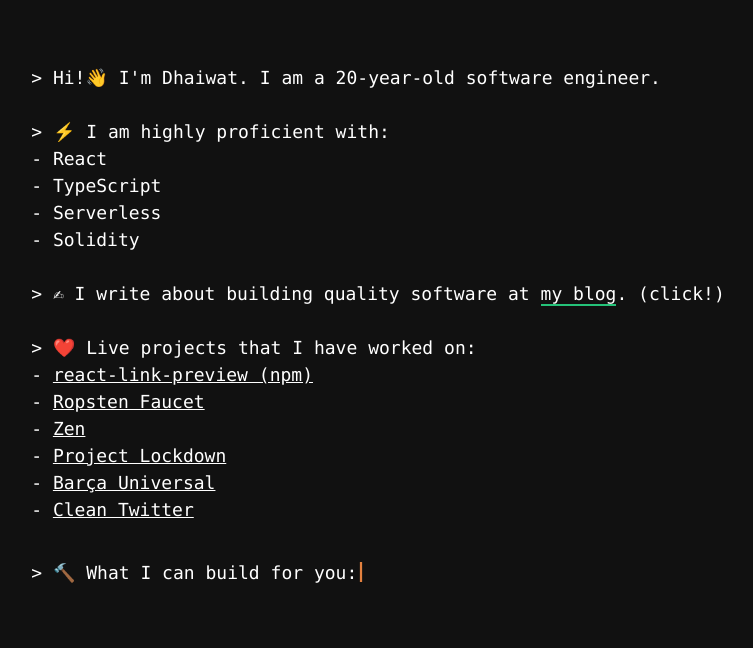
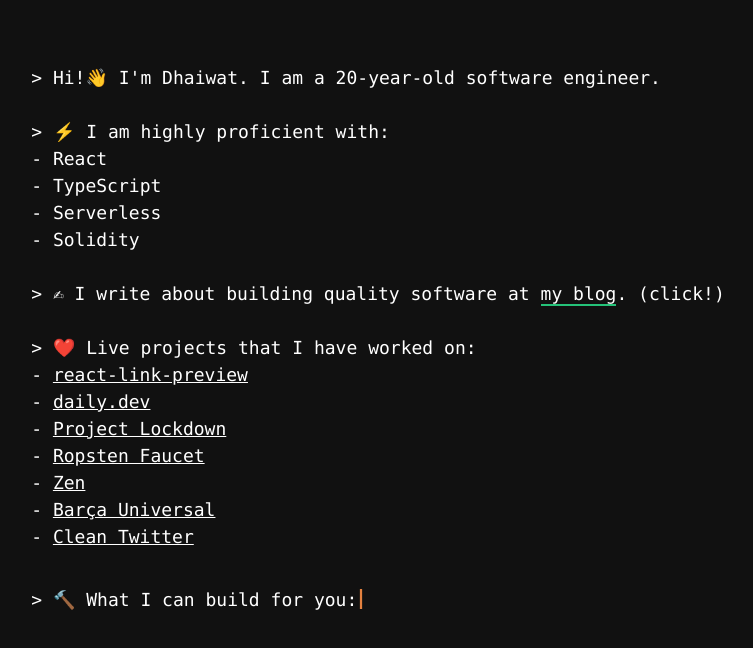
Before and after one commit to Dhaiwat10/personal-portfolio, a Gatsby site: page / in a window 1280 px wide. Shown: the whole page, without its empty margins (262-1015 px from the left). Built offline with nearby package versions, Linux system fonts and the light colour scheme; Gatsby itself is replaced by a stand-in of ours.

Commit message:
Add daily.dev

```diff
--- a/src/pages/index.js
+++ b/src/pages/index.js
@@ -13,10 +13,25 @@
   <div style={{ marginBottom: '-18px' }} className='fadeIn'>
     <span style={{ borderRight: 'none' }}>- </span>
     <Link
-      label='react-link-preview (npm)'
+      label='react-link-preview'
       href='https://www.npmjs.com/package/@dhaiwat10/react-link-preview'
     />
     <br />
+
+    <span>- </span>
+    <Link
+      label='daily.dev'
+      href='https://github.com/dailydotdev/apps'
+    />
+    <br />
+
+    <span>- </span>
+    <Link
+      label='Project Lockdown'
+      href='https://github.com/TheIOFoundation/ProjectLockdown/'
+    />
+    <br />
+
 
     <span>- </span>
     <Link
@@ -27,13 +42,6 @@
 
     <span>- </span>
     <Link label='Zen' href='https://github.com/Dhaiwat10/zenquotes' />
-    <br />
-
-    <span>- </span>
-    <Link
-      label='Project Lockdown'
-      href='https://github.com/TheIOFoundation/ProjectLockdown/'
-    />
     <br />
 
     <span>- </span>
```
Also changed, not shown: 1 other file.
